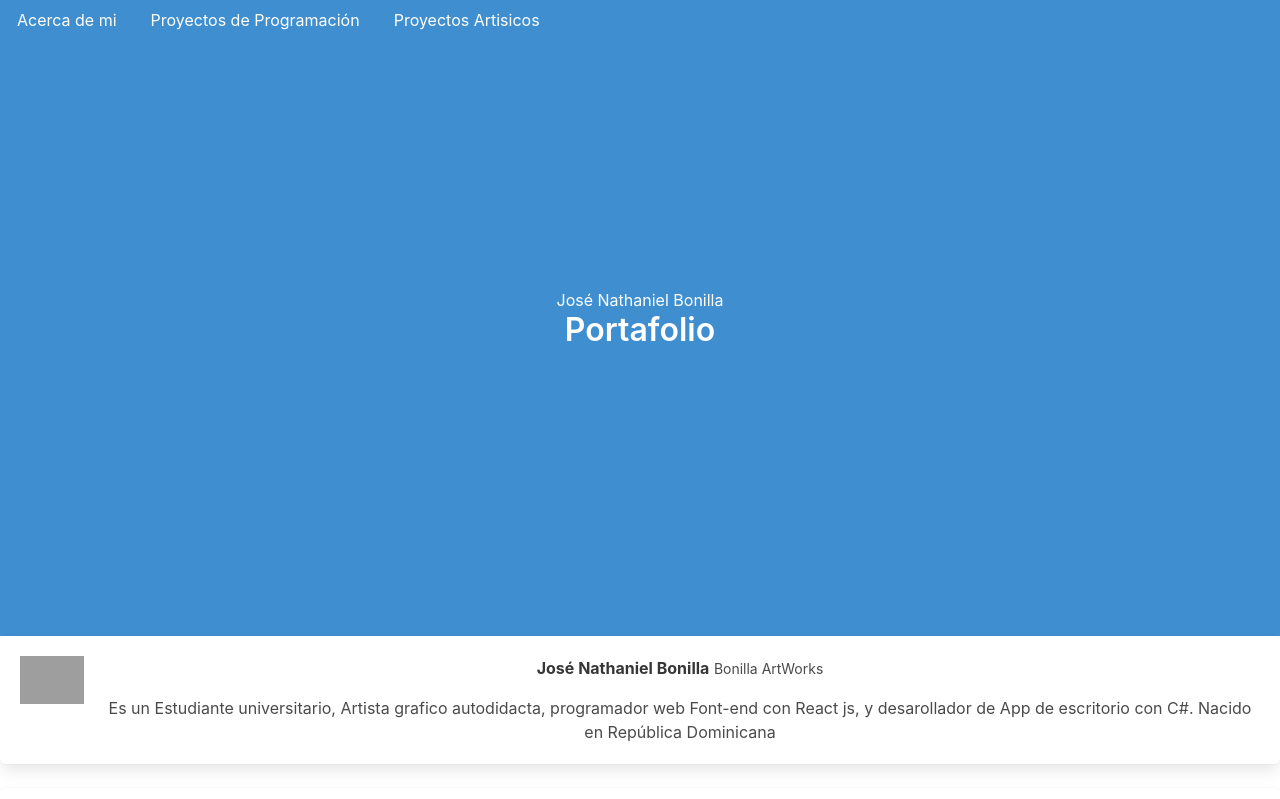
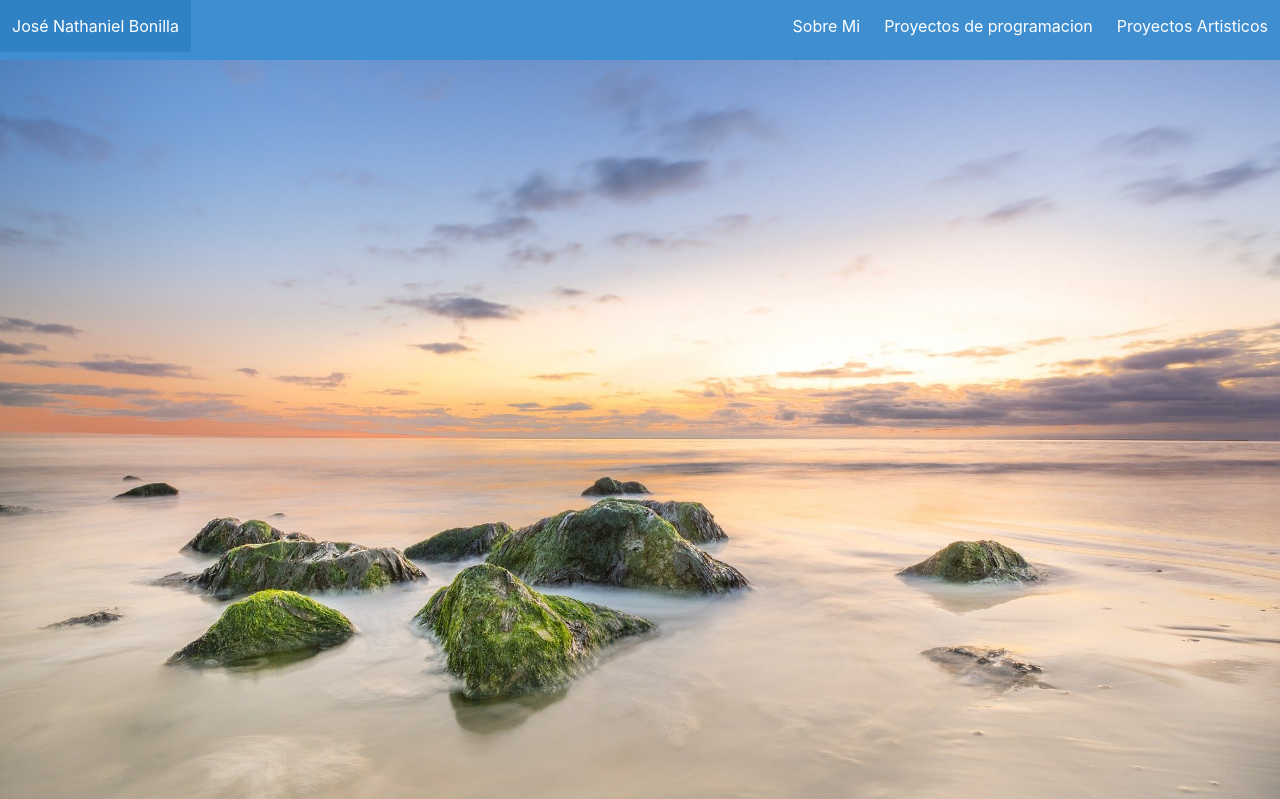
Before and after one commit to N4than13L/React-Js, a React (Create React App) app in the folder portafolio/: page / in a window 1280 px wide. Shown: the top 799 px of the page. Built offline with nearby package versions, Linux system fonts and the light colour scheme; grey boxes are pictures that could not be loaded.

Commit message:
mejorando la pagina de inicio y el navbar

```diff
--- a/portafolio/src/App.css
+++ b/portafolio/src/App.css
@@ -2,6 +2,9 @@
   text-align: center;
 }
 
+.imgs{
+  z-index: 0;
+}
 .App-logo {
   height: 40vmin;
   pointer-events: none;
--- a/portafolio/src/Pages/Home.js
+++ b/portafolio/src/Pages/Home.js
@@ -5,6 +5,7 @@ import NavBar from '../components/NavBar';
 import Hero from '../components/Hero';
 import Info from '../components/Info';
 import Experience from '../components/Exprience';
+import Footer from '../components/Footer';
 
 class Home extends Component{
     render(){
@@ -14,6 +15,7 @@ class Home extends Component{
                 <Hero/>
                 <Info/>
                 <Experience/>
+                <Footer/>
             </div>
         )
     }
--- a/portafolio/src/components/Exprience.js
+++ b/portafolio/src/components/Exprience.js
@@ -7,13 +7,16 @@ class Experience extends Component {
                 <h1 className="title">
                     Lenguajes y tecnologias.
                 </h1>
+
                 <p>JavaScript</p>
                 <p>HTML</p>
                 <p>CSS</p>
                 <p>Python</p>
                 <p>C#</p>
                 <p>MySQL</p>
+
                 <br/>
+
                 <h1 className="title">Diseño</h1>
                 <p>Photoshop</p>
                 <p>blender</p>
--- /dev/null
+++ b/portafolio/src/components/Footer.js
@@ -0,0 +1,13 @@
+import React,{Component} from 'react';
+
+class Footer extends Component {
+    render(){
+        return (
+            <footer className="footer">
+                <a>Instagram</a>
+            </footer>
+        )
+    }
+}
+
+export default Footer
--- a/portafolio/src/components/Hero.js
+++ b/portafolio/src/components/Hero.js
@@ -1,13 +1,13 @@
 import React, { Component } from 'react';
+import Beach2 from '../Img/Beach2.jpg'
+import '../App.css'
 
 class Hero extends Component {
     render(){
         return(
             <section className="hero is-large is-info">
-                <div className="hero-body">
-                    <h2>José Nathaniel Bonilla</h2>
-                    <p className="title">Portafolio</p>
-                </div>
+                <p className="title">Bienvenido</p>
+                <img src={Beach2} className="imgs"/>
             </section>
         )
     }
--- a/portafolio/src/components/NavBar.js
+++ b/portafolio/src/components/NavBar.js
@@ -1,20 +1,35 @@
 import React, { Component } from 'react'
 import { Link } from 'react-router-dom'
 
+
 class NavBar extends Component {
     render(){
+        function toggleBurgerMenu() {
+            document.querySelector('.navbar-menu').classList.toggle('is-active');
+        }
+
         return(
-         <nav className="navbar is-info"
-          role="navigation" aria-label="main navigation"
-          style={{position: 'fixed', width:'100%'}}>
-             <div className="navbar-brand"></div>
+         <nav className="navbar is-fixed-top is-info" role="navigation" aria-label="main-navigation">
+             <div className="navbar-brand">
+                <Link to="/" className="navbar-item">
+                   José Nathaniel Bonilla
+                </Link>
 
-            <Link to="" className="button is-info">Acerca de mi</Link>
-            <Link to="" className="button is-info"> Proyectos de Programación</Link>
-            <Link to="" className="button is-info">Proyectos Artisicos</Link>
+                <Link to="/"  role="button" className="navbar-burger is-title" aria-label="menu" aria-expanded="false" data-target="mainNavbar" onClick={toggleBurgerMenu}>
+                    Menu
+                </Link>
+            </div>
+
+             <div id="mainNavbar" className="navbar-menu">
+                 <div className="navbar-end">
+                    <Link to="/" className="navbar-item " onClick={toggleBurgerMenu}>Sobre Mi</Link>
+                    <Link to="/" className="navbar-item " onClick={toggleBurgerMenu}>Proyectos de programacion</Link>
+                    <Link to="" className="navbar-item " onClick={toggleBurgerMenu}>Proyectos Artisticos</Link>
+                 </div>
+             </div>
         </nav>
         );
     }
 }
 
-export default NavBar
+export default NavBar;
```
Also changed, not shown: portafolio/src/Img/Beach2.jpg (added), 1 other file (tests, documents, lock files or other folders).
